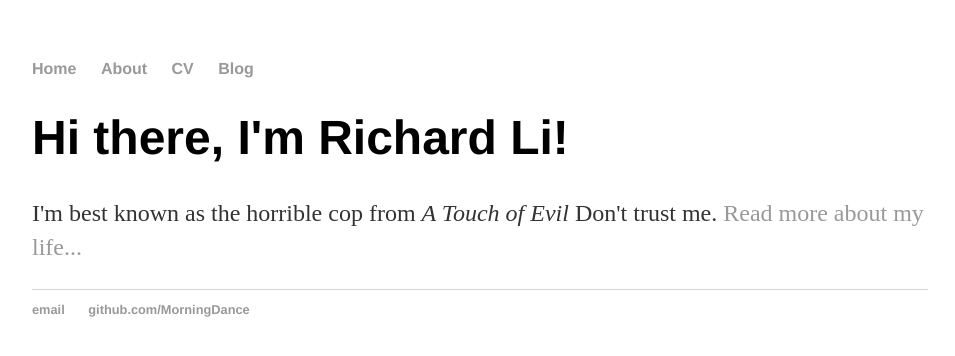
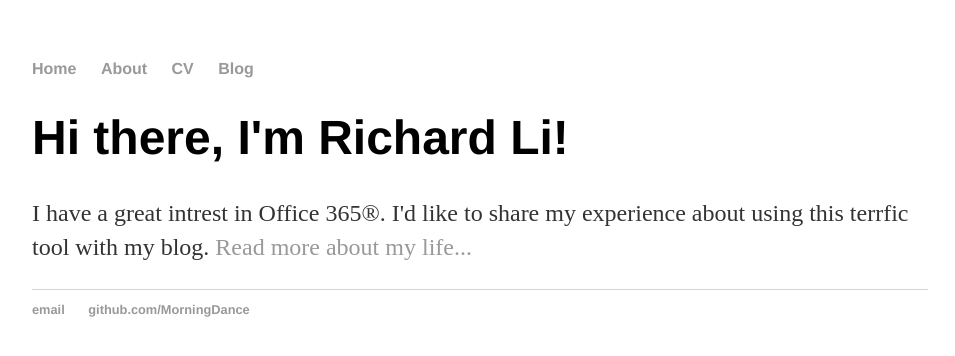
Before and after one commit to MorningDance/morningdance.github.io, a Jekyll site: the page built from index.html, in a window 1280 px wide. Shown: the top 356 px of the page, without its empty margins (160-1115 px from the left). Built offline with Jekyll 4.4.1, drawn with Linux system fonts in a browser that asks for light colours.

Commit message:
Update index.html

```diff
--- a/index.html
+++ b/index.html
@@ -4,5 +4,5 @@ title: Richard Li, Office 365® fan
 ---
 <div class="blurb">
 	<h1>Hi there, I'm Richard Li!</h1>
-	<p>I'm best known as the horrible cop from <em>A Touch of Evil</em> Don't trust me. <a href="/about">Read more about my life...</a></p>
+	<p>I have a great intrest in Office 365®. I'd like to share my experience about using this terrfic tool with my blog. <a href="/about">Read more about my life...</a></p>
 </div><!-- /.blurb -->
```
